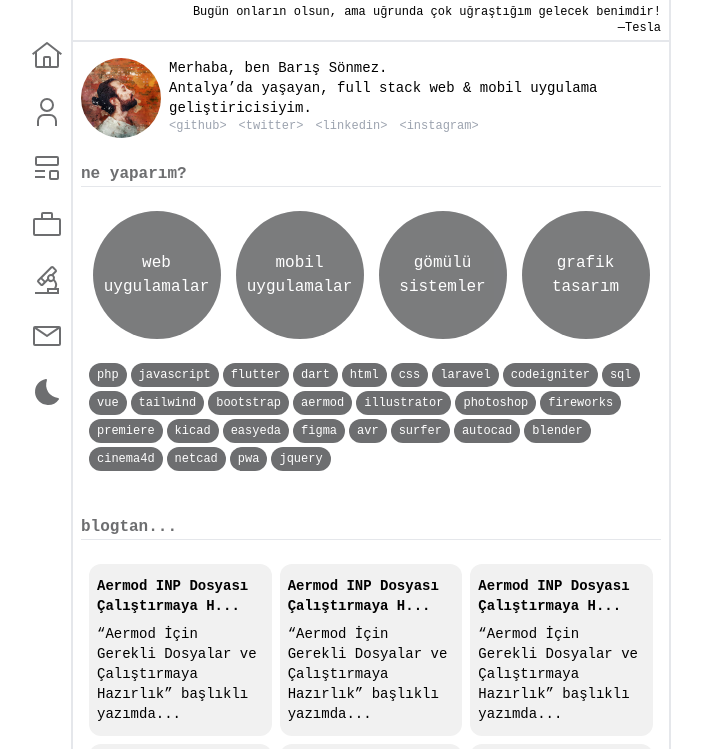
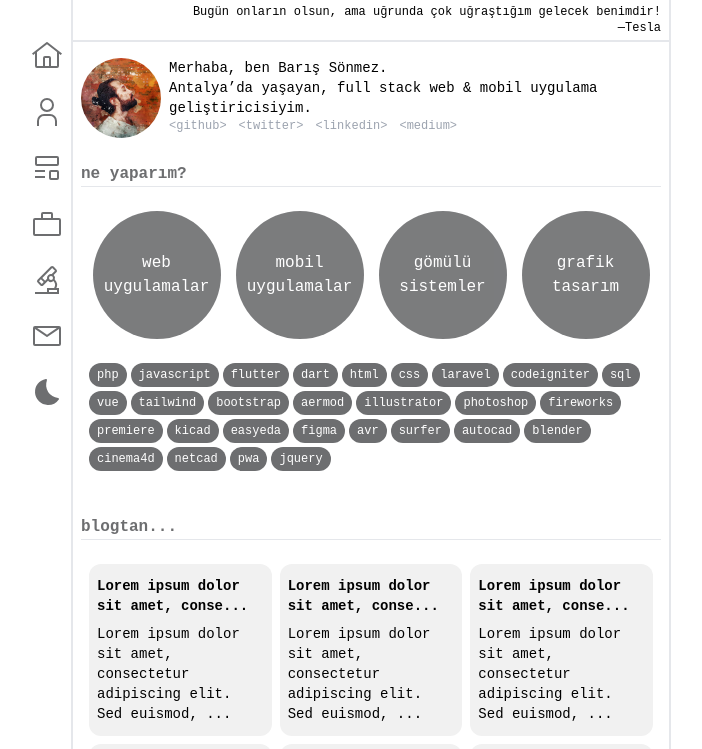
Before and after one commit to sonmez-baris/personal_website_vue, a Vue app: page / in a window 1280 px wide. Shown: the top 749 px of the page, without its empty margins (269-971 px from the left). Built offline with nearby package versions, Linux system fonts and the light colour scheme.

Commit message:
homepage components edited with demo reactive values

```diff
--- /dev/null
+++ b/src/components/AboutMe.vue
@@ -0,0 +1,22 @@
+<template>
+  <div class="flex px-2 py-4">
+    <div class="w-20 h-20 flex-shrink-0"><img :src="imageUrl" class="w-20 h-20 object-cover rounded-full" alt=""></div>
+    <div class="ml-2">
+      <p class="text-sm">Merhaba, ben Barış Sönmez.<br>
+      Antalya’da yaşayan, full stack web & mobil uygulama geliştiricisiyim.</p>
+      <p class="flex flex-wrap">
+        <a :href="social.url" class="top-contact-item" target="_blank" v-for="(social, index) in socials" :key="index">&lt;{{social.name}}&gt;</a>
+      </p>
+    </div>
+  </div>
+</template>
+uy
+<script>
+export default {
+  name: 'AboutMe',
+  props: {
+    imageUrl: String,
+    socials: Array
+  }
+};
+</script>
--- /dev/null
+++ b/src/components/HomeBlogPost.vue
@@ -0,0 +1,45 @@
+<template>
+  <a href="#" v-for="(post, index) in truncatedPosts" :key="index">
+    <div class="bg-bsonmezsecondary dark:bg-gray-800 px-2 py-3 rounded-xl">
+      <p class="text-bsonmezprimary"><font-awesome-icon :icon="['fa-solid', 'code']" /></p>
+      <h5 class="text-sm font-semibold mb-2">{{ post.title }}</h5>
+      <p class="text-sm">{{ post.content }}</p>
+    </div>
+  </a>
+</template>
+
+<script>
+import { computed } from 'vue';
+
+export default {
+  name: 'HomeBlogPost',
+  props: {
+    posts: {
+      type: Object,
+      required: true
+    }
+  },
+  setup(posts) {
+    const truncate = (text, length) => {
+      if (text.length > length) {
+        return text.substring(0, length) + '...';
+      }
+      return text;
+    };
+
+    const truncatedPosts = computed(() => {
+      return posts.posts.map(post => {
+        return {
+          title: truncate(post.content, 33),
+          content: truncate(post.content, 70)
+        };
+      });
+    });
+
+    return {
+      truncate,
+      truncatedPosts
+    };
+  }
+};
+</script>
--- /dev/null
+++ b/src/components/HomeReference.vue
@@ -0,0 +1,29 @@
+<template>
+  <div class="rounded-2xl bg-no-repeat bg-cover" :style="{'background-image': 'url(' + editImage(reference.image) + ')'}" v-for="(reference, index) in references" :key="index" >
+    <a href="">
+      <div class="bg-bsonmezsecondary dark:bg-gray-800 bg-opacity-90 h-full py-6 rounded-xl">
+        <p class="text-bsonmezprimary w-full text-center text-sm font-semibold">&lt;{{reference.category}}&gt;</p>
+        <h5 class="mt-4 text-sm text-center font-semibold px-10 flex justify-center">{{reference.title}}</h5>
+      </div>
+    </a>
+  </div>
+</template>
+
+<script>
+export default {
+  name: 'HomeReference',
+  props: {
+    references: {
+      type: Array,
+      required: true
+    }
+  },
+  setup() {
+    const editImage = (image) => {
+      return require(`@/assets/img/${image}`);
+    };
+
+    return { editImage };
+  }
+};
+</script>
--- /dev/null
+++ b/src/components/WhatIDoItem.vue
@@ -0,0 +1,14 @@
+<template>
+  <a href="#" v-for="(service, index) in services" :key="index">
+    <div class="service-circle">
+      {{service}}
+    </div>
+  </a>
+</template>
+
+<script>
+export default {
+  name: 'WhatIDoItem',
+  props: ['services']
+};
+</script>
--- a/src/views/home/index.vue
+++ b/src/views/home/index.vue
@@ -1,75 +1,15 @@
 <template>
-
-  <div class="flex px-2 py-4">
-    <div class="w-20 h-20 flex-shrink-0"><img src="@/assets/profile.jpg" class="w-20 h-20 object-cover rounded-full" alt=""></div>
-    <div class="ml-2">
-      <p class="text-sm">Merhaba, ben Barış Sönmez.<br>
-      Antalya’da yaşayan, full stack web & mobil uygulama geliştiricisiyim.</p>
-      <p class="flex flex-wrap">
-        <a href="#" class="top-contact-item">&lt;github&gt;</a>
-        <a href="#" class="top-contact-item">&lt;twitter&gt;</a>
-        <a href="#" class="top-contact-item">&lt;linkedin&gt;</a>
-        <a href="#" class="top-contact-item">&lt;instagram&gt;</a>
-      </p>
-    </div>
-  </div>
-
+  <AboutMe :imageUrl="profileImg" :socials="socials" />
   <div class="px-2 mt-2">
 
     <div class="border-b-1 dark:border-gray-700 w-full">
       <h2 class="font-semibold text-bsonmezprimary dark:text-gray-300">ne yaparım?</h2>
     </div>
     <div class="grid grid-cols-2 gap-2 md:grid-cols-4 px-2 justify-items-center mt-6">
-      <a href="#">
-        <div class="service-circle">
-          web uygulamalar
-        </div>
-      </a>
-      <a href="#">
-        <div class="service-circle">
-          mobil uygulamalar
-        </div>
-      </a>
-      <a href="#">
-        <div class="service-circle">
-          gömülü sistemler
-        </div>
-      </a>
-      <a href="#">
-        <div class="service-circle">
-          grafik tasarım
-        </div>
-      </a>
+      <WhatIDoItem :services="services" />
     </div>
     <div class="flex px-2 flex-row mt-6 flex-wrap w-full">
-      <span class="skill-tag">php</span>
-      <span class="skill-tag">javascript</span>
-      <span class="skill-tag">flutter</span>
-      <span class="skill-tag">dart</span>
-      <span class="skill-tag">html</span>
-      <span class="skill-tag">css</span>
-      <span class="skill-tag">laravel</span>
-      <span class="skill-tag">codeigniter</span>
-      <span class="skill-tag">sql</span>
-      <span class="skill-tag">vue</span>
-      <span class="skill-tag">tailwind</span>
-      <span class="skill-tag">bootstrap</span>
-      <span class="skill-tag">aermod</span>
-      <span class="skill-tag">illustrator</span>
-      <span class="skill-tag">photoshop</span>
-      <span class="skill-tag">fireworks</span>
-      <span class="skill-tag">premiere</span>
-      <span class="skill-tag">kicad</span>
-      <span class="skill-tag">easyeda</span>
-      <span class="skill-tag">figma</span>
-      <span class="skill-tag">avr</span>
-      <span class="skill-tag">surfer</span>
-      <span class="skill-tag">autocad</span>
-      <span class="skill-tag">blender</span>
-      <span class="skill-tag">cinema4d</span>
-      <span class="skill-tag">netcad</span>
-      <span class="skill-tag">pwa</span>
-      <span class="skill-tag">jquery</span>
+      <span class="skill-tag" v-for="(skill, index) in skills" :key="index">{{skill}}</span>
     </div>
 
   </div>
@@ -79,48 +19,7 @@
       <h2 class="font-semibold text-bsonmezprimary">blogtan...</h2>
     </div>
     <div class="grid grid-cols-2 md:grid-cols-3 px-2 mt-6 gap-2">
-      <a href="#">
-      <div class="bg-bsonmezsecondary dark:bg-gray-800 px-2 py-3 rounded-xl">
-        <p class="text-bsonmezprimary"><font-awesome-icon :icon="['fa-solid', 'code']" /></p>
-        <h5 class="text-sm font-semibold mb-2">Aermod INP Dosyası Çalıştırmaya H...</h5>
-        <p class="text-sm">“Aermod İçin Gerekli Dosyalar ve Çalıştırmaya Hazırlık” başlıklı yazımda...</p>
-      </div>
-      </a>
-      <a href="#">
-      <div class="bg-bsonmezsecondary dark:bg-gray-800 px-2 py-3 rounded-xl">
-        <p class="text-bsonmezprimary"><font-awesome-icon :icon="['fa-solid', 'code']" /></p>
-        <h5 class="text-sm font-semibold mb-2">Aermod INP Dosyası Çalıştırmaya H...</h5>
-        <p class="text-sm">“Aermod İçin Gerekli Dosyalar ve Çalıştırmaya Hazırlık” başlıklı yazımda...</p>
-      </div>
-      </a>
-      <a href="#">
-      <div class="bg-bsonmezsecondary dark:bg-gray-800 px-2 py-3 rounded-xl">
-        <p class="text-bsonmezprimary"><font-awesome-icon :icon="['fa-solid', 'code']" /></p>
-        <h5 class="text-sm font-semibold mb-2">Aermod INP Dosyası Çalıştırmaya H...</h5>
-        <p class="text-sm">“Aermod İçin Gerekli Dosyalar ve Çalıştırmaya Hazırlık” başlıklı yazımda...</p>
-      </div>
-      </a>
-      <a href="#">
-      <div class="bg-bsonmezsecondary dark:bg-gray-800 px-2 py-3 rounded-xl">
-        <p class="text-bsonmezprimary"><font-awesome-icon :icon="['fa-solid', 'code']" /></p>
-        <h5 class="text-sm font-semibold mb-2">Aermod INP Dosyası Çalıştırmaya H...</h5>
-        <p class="text-sm">“Aermod İçin Gerekli Dosyalar ve Çalıştırmaya Hazırlık” başlıklı yazımda...</p>
-      </div>
-      </a>
-      <a href="#">
-      <div class="bg-bsonmezsecondary dark:bg-gray-800 px-2 py-3 rounded-xl">
-        <p class="text-bsonmezprimary"><font-awesome-icon :icon="['fa-solid', 'code']" /></p>
-        <h5 class="text-sm font-semibold mb-2">Aermod INP Dosyası Çalıştırmaya H...</h5>
-        <p class="text-sm">“Aermod İçin Gerekli Dosyalar ve Çalıştırmaya Hazırlık” başlıklı yazımda...</p>
-      </div>
-      </a>
-      <a href="#">
-      <div class="bg-bsonmezsecondary dark:bg-gray-800 px-2 py-3 rounded-xl">
-        <p class="text-bsonmezprimary"><font-awesome-icon :icon="['fa-solid', 'code']" /></p>
-        <h5 class="text-sm font-semibold mb-2">Aermod INP Dosyası Çalıştırmaya H...</h5>
-        <p class="text-sm">“Aermod İçin Gerekli Dosyalar ve Çalıştırmaya Hazırlık” başlıklı yazımda...</p>
-      </div>
-      </a>
+      <HomeBlogPost :posts="posts" />
     </div>
   </div>
 
@@ -129,39 +28,99 @@
       <h2 class="font-semibold text-bsonmezprimary">bazı referanslar</h2>
     </div>
     <div class="grid grid-cols-2 md:grid-cols-4 justify-items-between items-stretch px-2 mt-6 gap-2">
-      <div class="rounded-2xl bg-no-repeat bg-cover" :style="{'background-image': 'url(' + require('@/assets/img/web01.jpg') + ')'}" >
-        <a href="">
-          <div class="bg-bsonmezsecondary dark:bg-gray-800 bg-opacity-90 h-full py-6 rounded-xl">
-            <p class="text-bsonmezprimary w-full text-center text-sm font-semibold">&lt;web&gt;</p>
-            <h5 class="mt-4 text-sm text-center font-semibold">özlem<br>özyün</h5>
-          </div>
-        </a>
-      </div>
-      <div class="rounded-2xl bg-no-repeat bg-cover" :style="{'background-image': 'url(' + require('@/assets/img/embed01.jpg') + ')'}" >
-        <a href="">
-          <div class="bg-bsonmezsecondary dark:bg-gray-800 bg-opacity-90 h-full py-6 rounded-xl">
-            <p class="text-bsonmezprimary w-full text-center text-sm font-semibold">&lt;embed&gt;</p>
-            <h5 class="mt-4 text-sm text-center font-semibold">jagbt</h5>
-          </div>
-        </a>
-      </div>
-      <div class="rounded-2xl bg-no-repeat bg-cover" :style="{'background-image': 'url(' + require('@/assets/img/mobile01.jpg') + ')'}" >
-        <a href="">
-          <div class="bg-bsonmezsecondary dark:bg-gray-800 bg-opacity-90 h-full py-6 rounded-xl">
-            <p class="text-bsonmezprimary w-full text-center text-sm font-semibold">&lt;mobile&gt;</p>
-            <h5 class="mt-4 text-sm text-center font-semibold">mert<br>istihbarat</h5>
-          </div>
-        </a>
-      </div>
-      <div class="rounded-2xl bg-no-repeat bg-cover" :style="{'background-image': 'url(' + require('@/assets/img/graphic01.jpg') + ')'}" >
-        <a href="">
-          <div class="bg-bsonmezsecondary dark:bg-gray-800 bg-opacity-90 h-full py-6 rounded-xl">
-            <p class="text-bsonmezprimary w-full text-center text-sm font-semibold">&lt;graphic&gt;</p>
-            <h5 class="mt-4 text-sm text-center font-semibold">cpr<br>mobil</h5>
-          </div>
-        </a>
-      </div>
+      <HomeReference :references="references" />
     </div>
   </div>
 
 </template>
+
+<script>
+import { reactive } from 'vue';
+import WhatIDoItem from '@/components/WhatIDoItem.vue';
+import AboutMe from '@/components/AboutMe.vue';
+import HomeBlogPost from '@/components/HomeBlogPost.vue';
+import HomeReference from '@/components/HomeReference.vue';
+import profileImg from '@/assets/profile.jpg';
+
+export default {
+  name: 'Home',
+  components: {
+    WhatIDoItem,
+    AboutMe,
+    HomeBlogPost,
+    HomeReference
+  },
+  setup() {
+    const skills = reactive(['php', 'javascript', 'flutter', 'dart', 'html', 'css', 'laravel', 'codeigniter', 'sql', 'vue', 'tailwind', 'bootstrap', 'aermod', 'illustrator', 'photoshop', 'fireworks', 'premiere', 'kicad', 'easyeda', 'figma', 'avr', 'surfer', 'autocad', 'blender', 'cinema4d', 'netcad', 'pwa', 'jquery']);
+    const services = reactive(['web uygulamalar', 'mobil uygulamalar', 'gömülü sistemler', 'grafik tasarım']);
+    const socials = reactive([
+      { name: 'github', url: 'https://github.com/sonmez-baris' },
+      { name: 'twitter', url: 'https://twitter.com/sonmezbaris' },
+      { name: 'linkedin', url: 'https://www.linkedin.com/in/barissonmez/' },
+      { name: 'medium', url: 'https://medium.com/@sonmez.baris' }
+    ]);
+    const posts = reactive([
+      {
+        title: 'Aermod İçin Gerekli Dosyalar ve Çalıştırmaya Hazırlık',
+        content: 'Lorem ipsum dolor sit amet, consectetur adipiscing elit. Sed euismod, nunc sit amet ultricies lacinia, nunc nisl aliquam lorem, nec ultricies nisl lorem eu nunc. Sed euismod, nunc sit amet ultricies lacinia, nunc nisl aliquam lorem, nec ultricies nisl lorem eu nunc.',
+        url: 'https://barissonmez.com.tr',
+        icon: 'fas fa-code fa-fw'
+      },
+      {
+        title: 'Aermod İçin Gerekli Dosyalar ve Çalıştırmaya Hazırlık',
+        content: 'Lorem ipsum dolor sit amet, consectetur adipiscing elit. Sed euismod, nunc sit amet ultricies lacinia, nunc nisl aliquam lorem, nec ultricies nisl lorem eu nunc. Sed euismod, nunc sit amet ultricies lacinia, nunc nisl aliquam lorem, nec ultricies nisl lorem eu nunc.',
+        url: 'https://barissonmez.com.tr',
+        icon: 'fas fa-code fa-fw'
+      },
+      {
+        title: 'Aermod İçin Gerekli Dosyalar ve Çalıştırmaya Hazırlık',
+        content: 'Lorem ipsum dolor sit amet, consectetur adipiscing elit. Sed euismod, nunc sit amet ultricies lacinia, nunc nisl aliquam lorem, nec ultricies nisl lorem eu nunc. Sed euismod, nunc sit amet ultricies lacinia, nunc nisl aliquam lorem, nec ultricies nisl lorem eu nunc.',
+        url: 'https://barissonmez.com.tr',
+        icon: 'fas fa-code fa-fw'
+      },
+      {
+        title: 'Aermod İçin Gerekli Dosyalar ve Çalıştırmaya Hazırlık',
+        content: 'Lorem ipsum dolor sit amet, consectetur adipiscing elit. Sed euismod, nunc sit amet ultricies lacinia, nunc nisl aliquam lorem, nec ultricies nisl lorem eu nunc. Sed euismod, nunc sit amet ultricies lacinia, nunc nisl aliquam lorem, nec ultricies nisl lorem eu nunc.',
+        url: 'https://barissonmez.com.tr',
+        icon: 'fas fa-code fa-fw'
+      },
+      {
+        title: 'Aermod İçin Gerekli Dosyalar ve Çalıştırmaya Hazırlık',
+        content: 'Lorem ipsum dolor sit amet, consectetur adipiscing elit. Sed euismod, nunc sit amet ultricies lacinia, nunc nisl aliquam lorem, nec ultricies nisl lorem eu nunc. Sed euismod, nunc sit amet ultricies lacinia, nunc nisl aliquam lorem, nec ultricies nisl lorem eu nunc.',
+        url: 'https://barissonmez.com.tr',
+        icon: 'fas fa-code fa-fw'
+      },
+      {
+        title: 'Aermod İçin Gerekli Dosyalar ve Çalıştırmaya Hazırlık',
+        content: 'Lorem ipsum dolor sit amet, consectetur adipiscing elit. Sed euismod, nunc sit amet ultricies lacinia, nunc nisl aliquam lorem, nec ultricies nisl lorem eu nunc. Sed euismod, nunc sit amet ultricies lacinia, nunc nisl aliquam lorem, nec ultricies nisl lorem eu nunc.',
+        url: 'https://barissonmez.com.tr',
+        icon: 'fas fa-code fa-fw'
+      }
+    ]);
+    const references = reactive([
+      {
+        category: 'web',
+        title: 'özlem özyün',
+        image: 'web01.jpg'
+      },
+      {
+        category: 'embed',
+        title: 'jagbt',
+        image: 'embed01.jpg'
+      },
+      {
+        category: 'mobile',
+        title: 'mert istihbarat',
+        image: 'mobile01.jpg'
+      },
+      {
+        category: 'graphic',
+        title: 'cpr mobil',
+        image: 'graphic01.jpg'
+      }
+    ]);
+
+    return { skills, services, profileImg, socials, posts, references };
+  }
+};
+</script>
```
